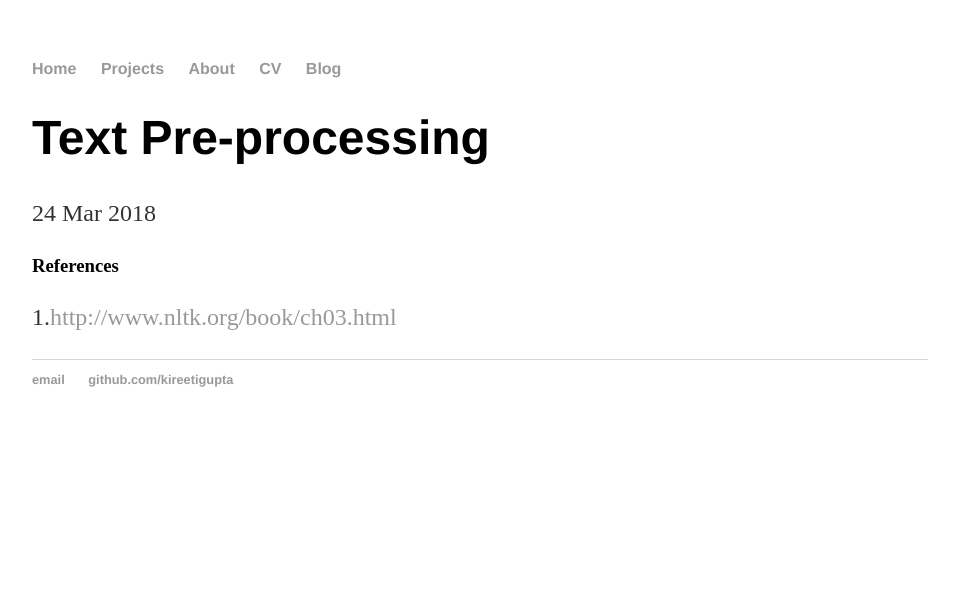
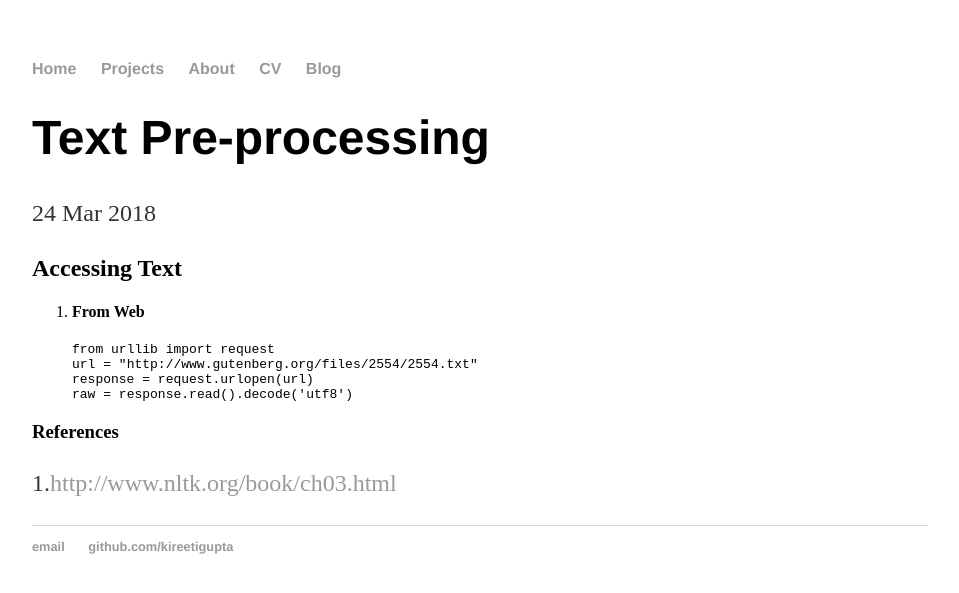
Before and after one commit to kireetigupta/kireetiboorla.github.io, a Jekyll site: the page built from _posts/2018-03-24-text-pre-processing.md, in a window 1280 px wide. Shown: the top 593 px of the page, without its empty margins (160-1119 px from the left). Built offline with Jekyll 4.4.1, drawn with Linux system fonts in a browser that asks for light colours.

Commit message:
Update 2018-03-24-text-pre-processing.md

````diff
--- a/_posts/2018-03-24-text-pre-processing.md
+++ b/_posts/2018-03-24-text-pre-processing.md
@@ -2,7 +2,14 @@
 layout: post
 title: Text Pre-processing
 ---
-
+## Accessing Text
+1. #### From Web
+```python
+from urllib import request
+url = "http://www.gutenberg.org/files/2554/2554.txt"
+response = request.urlopen(url)
+raw = response.read().decode('utf8')
+```
 
 
 
````
